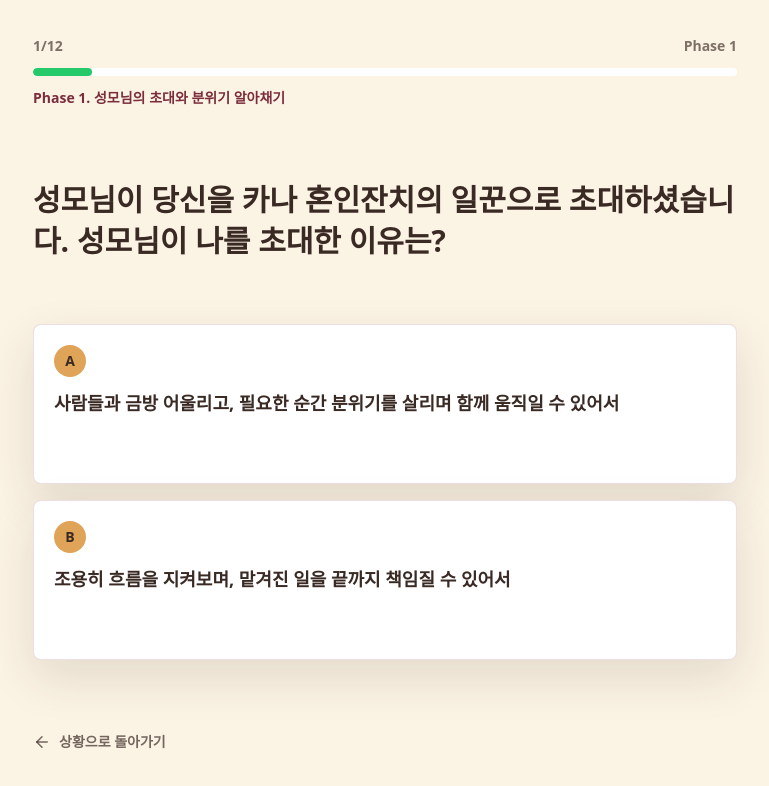
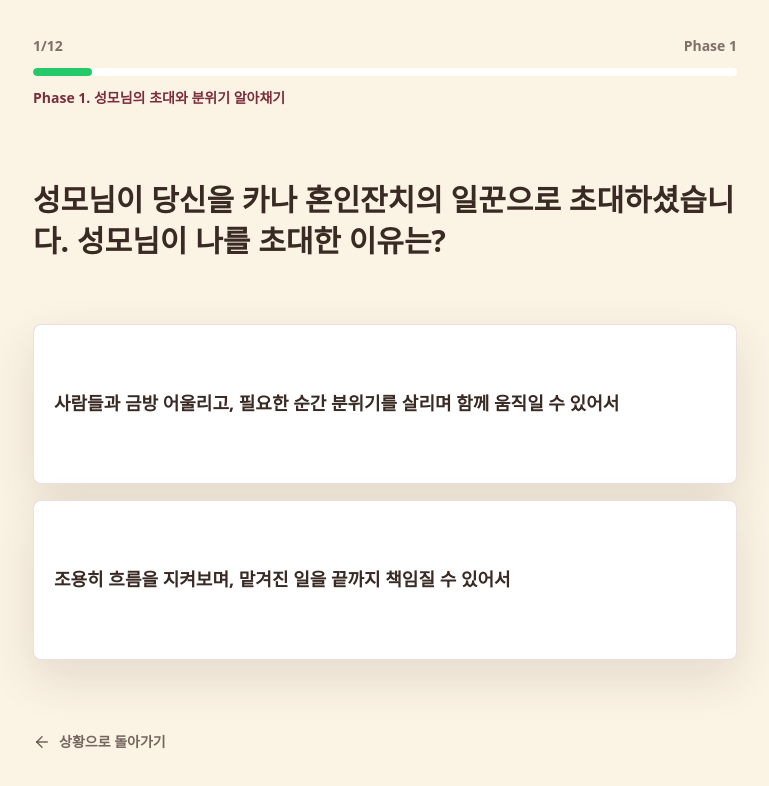
Before and after one commit to onezero01010/KSYD_MBTI, a React (Vite) app: page /q/1 in a window 1280 px wide. Shown: the top 786 px of the page, without its empty margins (255-1024 px from the left). Built offline with nearby package versions, Linux system fonts and the light colour scheme.

Commit message:
Center question option text

```diff
--- a/src/pages/QuestionPage.tsx
+++ b/src/pages/QuestionPage.tsx
@@ -74,15 +74,12 @@ export function QuestionPage() {
                 key={option.label}
                 type="button"
                 onClick={() => selectAnswer(option.label)}
-                className={`flex h-44 flex-col rounded-lg border p-5 text-left shadow-soft transition focus:outline-none focus:ring-4 focus:ring-gold/35 sm:h-40 ${
+                className={`flex h-44 items-center rounded-lg border p-5 text-left shadow-soft transition focus:outline-none focus:ring-4 focus:ring-gold/35 sm:h-40 ${
                   isSelected
                     ? "border-wine bg-wine text-white"
                     : "border-wine/15 bg-white hover:border-wine/45"
                 }`}
               >
-                <span className="mb-3 inline-flex h-8 w-8 items-center justify-center rounded-full bg-gold text-sm font-black text-cocoa">
-                  {option.label}
-                </span>
                 <span className="block text-lg font-bold leading-relaxed">
                   {option.text}
                 </span>
```
